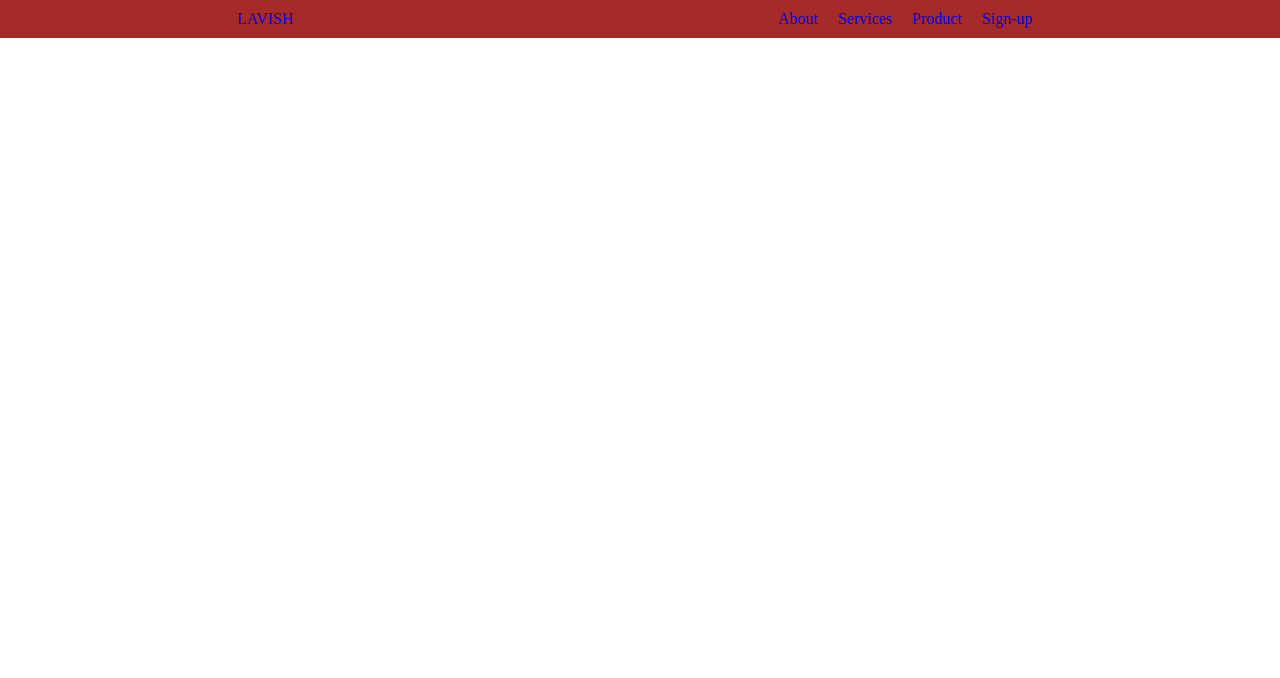
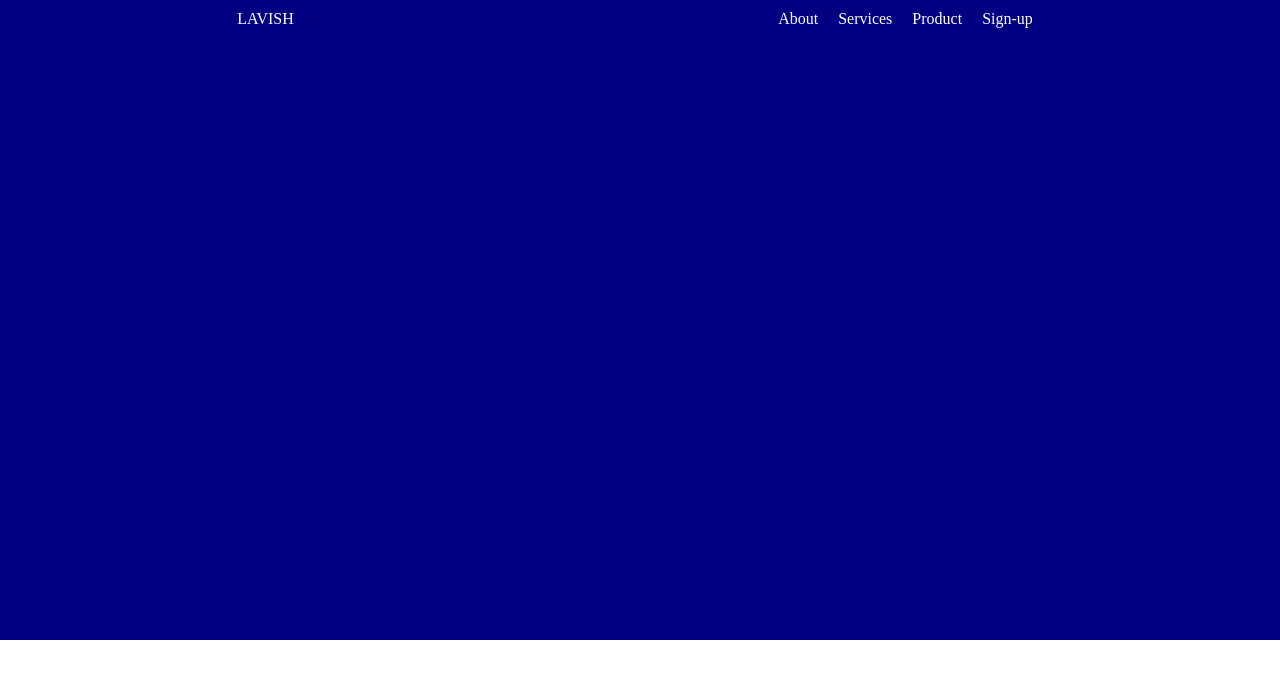
Before and after one commit to luismg90/Proyect-Marketing-Website, a plain HTML site: page Proyecto-Marketing-website/index.html in a window 1280 px wide. Drawn offline with Linux system fonts and the light colour scheme.

Commit message:
update de navbar y hero
actualizacion de navbar y hero

```diff
--- a/Proyecto-Marketing-website/CSS/styles.css
+++ b/Proyecto-Marketing-website/CSS/styles.css
@@ -6,9 +6,13 @@ body{
     margin: 0;
 }
 
+header{
+    min-height: 80vh;
+    background-color: navy
+}
+
 header .hero{
-    background-color: brown;
-    height: 100%;
+
 }
 
 header nav{
@@ -27,6 +31,7 @@ header .logo{
 
 header .logo a{
     text-decoration: none;
+    color: white;
 }
 
 header .navbar{
@@ -39,4 +44,5 @@ header .navbar{
 header .navbar a{
     margin: 10px;
     text-decoration: none;
+    color: white;
 }
```
